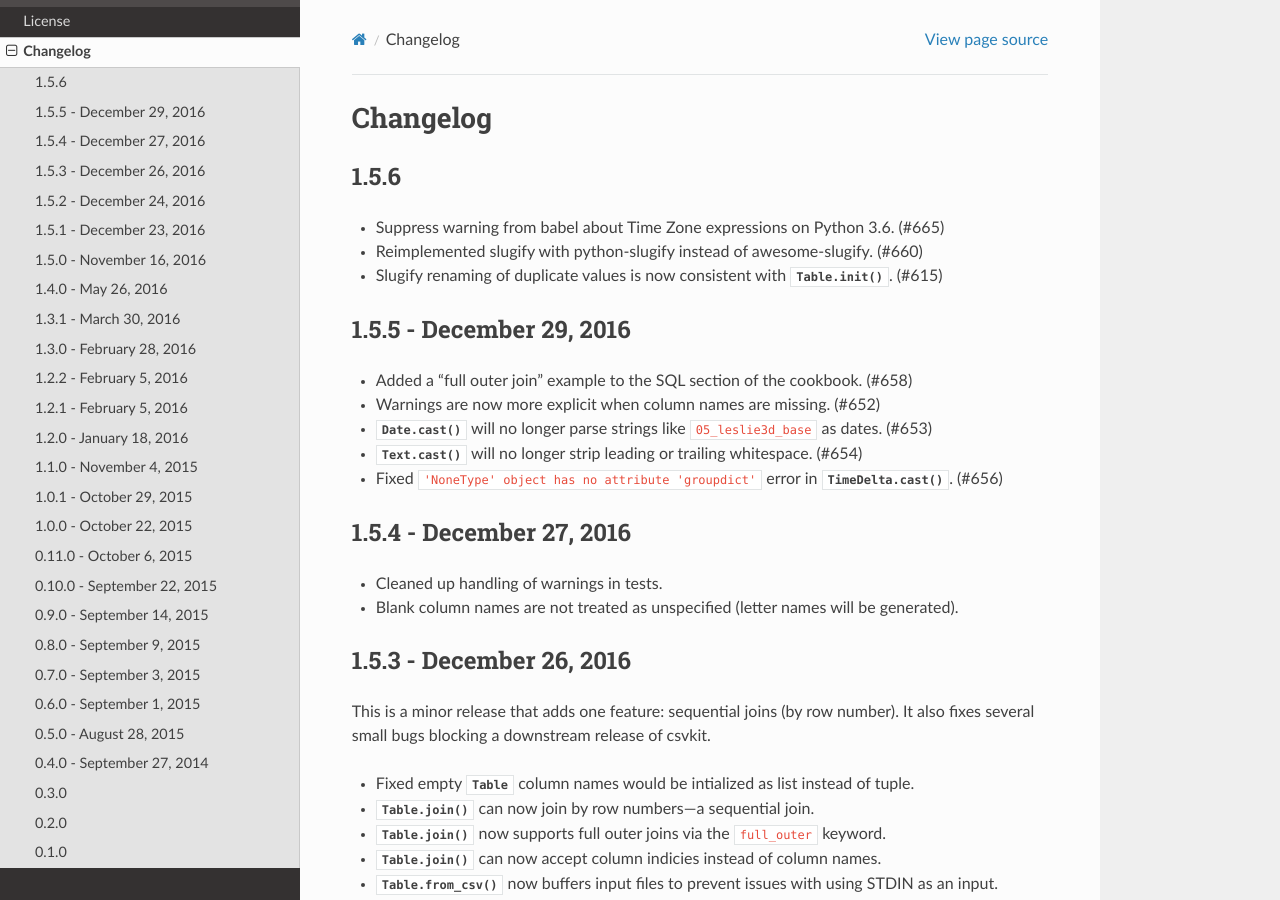
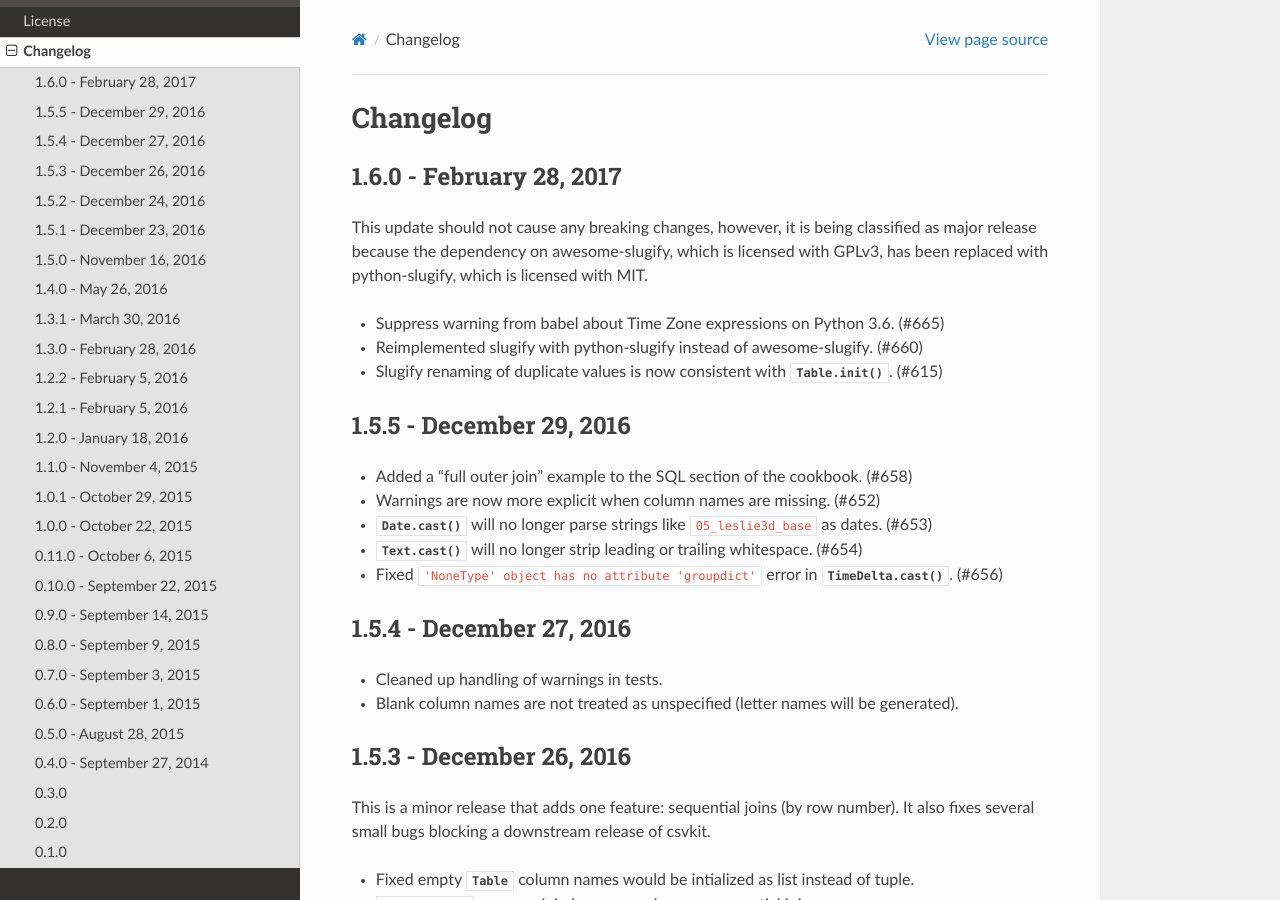
Before and after one commit to wireservice/agate, a Sphinx documentation site: the page built from docs/changelog.rst, in a window 1280 px wide and 900 px high. Built offline with Sphinx 7.4.7 and the Read the Docs theme 2.0.0, drawn with Linux system fonts in a browser that asks for light colours; pages that are not in the unit, such as notebooks, are missing from menus; some of the changed text lies outside the part shown.

Commit message:
Rev to 1.6.0 for major release.

```diff
--- a/CHANGELOG.rst
+++ b/CHANGELOG.rst
@@ -1,5 +1,7 @@
-1.5.6
------
+1.6.0 - February 28, 2017
+-------------------------
+
+This update should not cause any breaking changes, however, it is being classified as major release because the dependency on awesome-slugify, which is licensed with GPLv3, has been replaced with python-slugify, which is licensed with MIT.
 
 * Suppress warning from babel about Time Zone expressions on Python 3.6. (#665)
 * Reimplemented slugify with python-slugify instead of awesome-slugify. (#660)
--- a/docs/conf.py
+++ b/docs/conf.py
@@ -27,9 +27,9 @@ master_doc = 'index'
 
 # Metadata
 project = u'agate'
-copyright = u'2016, Christopher Groskopf'
-version = '1.5.6'
-release = '1.5.6'
+copyright = u'2017, Christopher Groskopf'
+version = '1.6.0'
+release = '1.6.0'
 
 exclude_patterns = ['_build']
 pygments_style = 'sphinx'
--- a/setup.py
+++ b/setup.py
@@ -14,7 +14,7 @@ install_requires = [
 
 setup(
     name='agate',
-    version='1.5.6',
+    version='1.6.0',
     description='A data analysis library that is optimized for humans instead of machines.',
     long_description=open('README.rst').read(),
     author='Christopher Groskopf',
```
Also changed, not shown: tutorial.ipynb, 1 other file.
